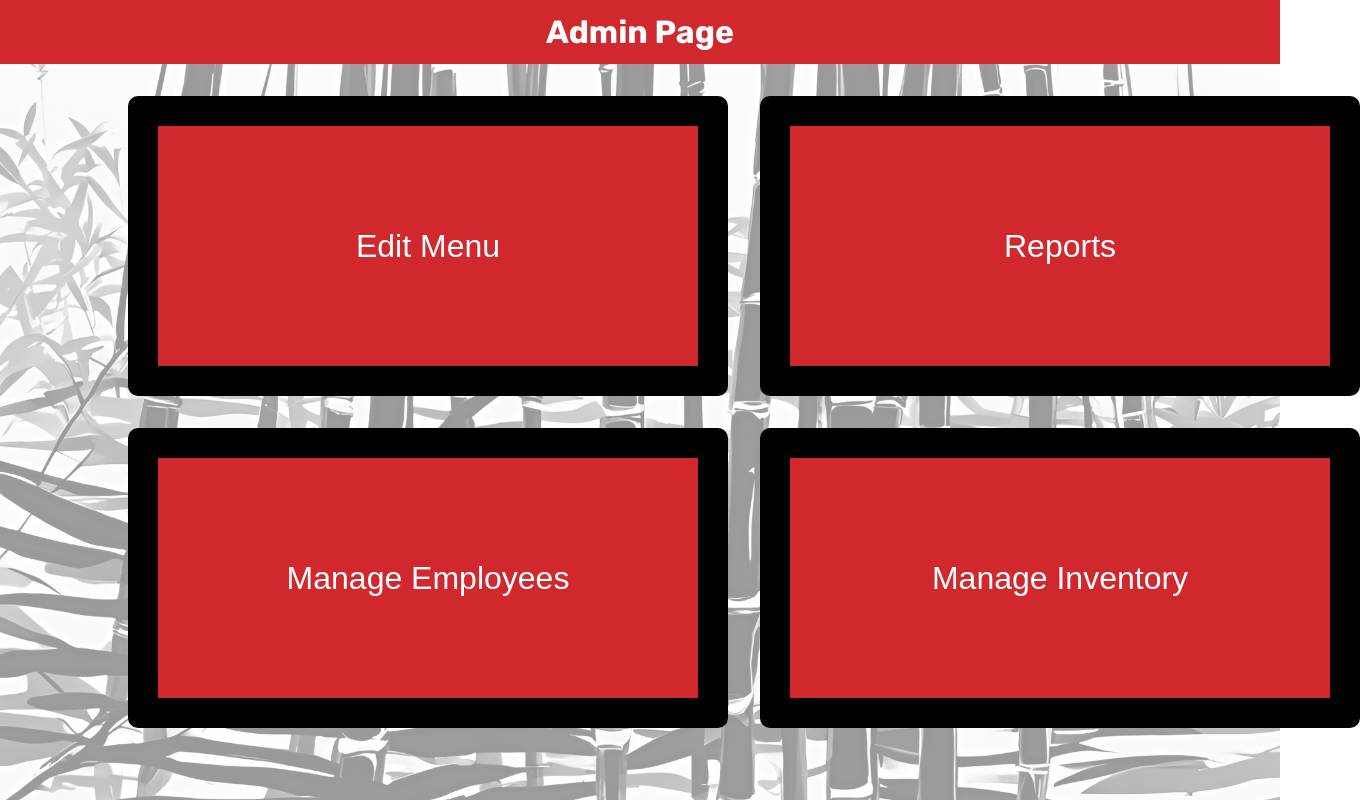
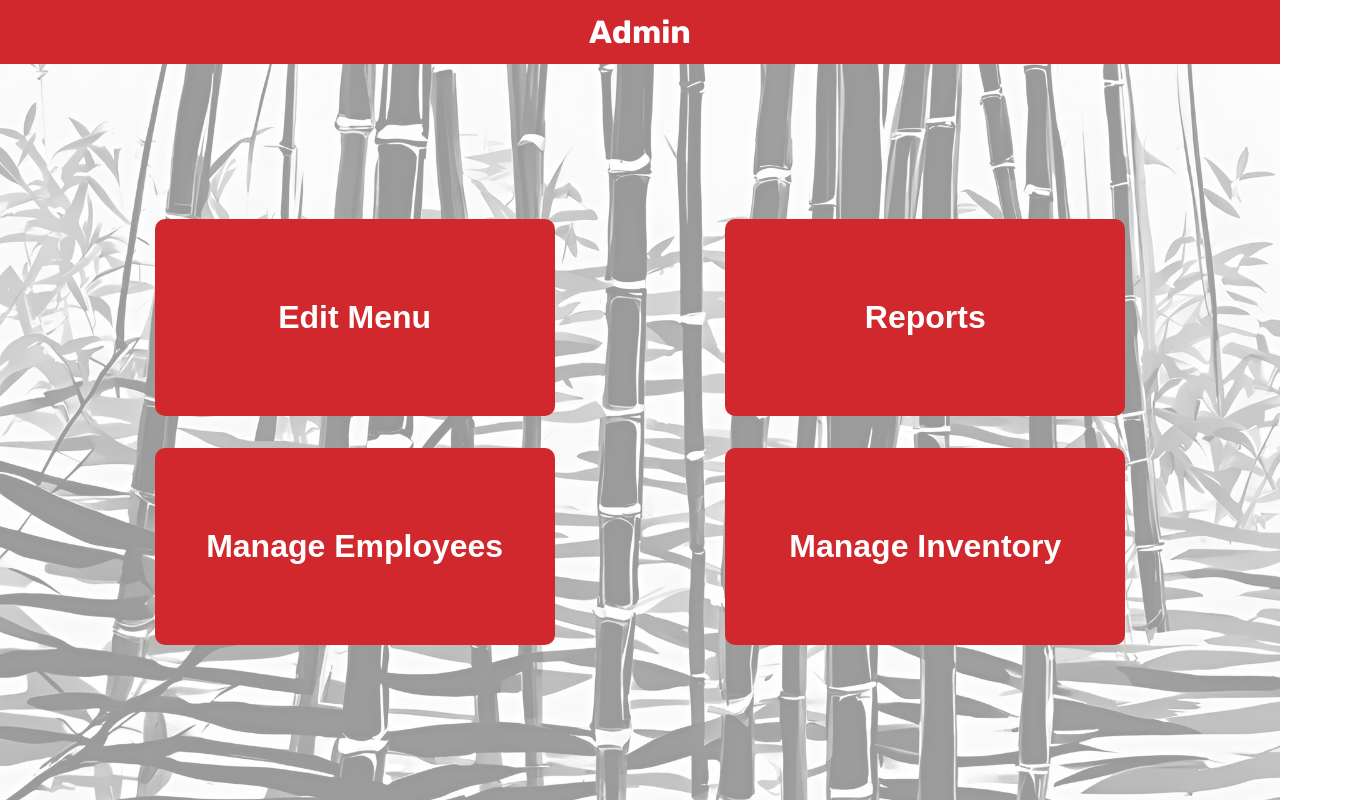
Before and after one commit to CSCE331-Fall2024/project-3-team-4s, a React (Vite) app in the folder client/: page /manager in a window 1280 px wide. Shown: the whole page, 1360 px wide, since content can reach past the window. Built offline with nearby package versions, Linux system fonts and the light colour scheme.

Commit message:
clean up manager home ui

```diff
--- a/client/src/components/Button.css
+++ b/client/src/components/Button.css
@@ -20,9 +20,9 @@
   font-size: 1rem;
 }
 
-.big-button {
-  width: 600px;
-  height: 300px;
+.big-custom-button {
+  width: 25rem;
+  padding: 5rem 0;
   font-size: 2rem;
-  border: 30px solid black;
+  font-weight: bold;
 }
--- a/client/src/pages/GreetingPage.jsx
+++ b/client/src/pages/GreetingPage.jsx
@@ -31,7 +31,7 @@ const GreetingPage = () => {
         <Button
           text="Place Order"
           onClick={handlePlaceOrderClick}
-          className="big-button"
+          className="big-custom-button"
         />
       </div>
       <div className="right-box">
--- a/client/src/pages/ManagerHome.css
+++ b/client/src/pages/ManagerHome.css
@@ -1,4 +1,4 @@
-.ManagerHome-container {
+.manager-home-container {
   display: flex;
   flex-direction: column;
   align-items: center;
@@ -6,17 +6,28 @@
       rgba(255, 255, 255, 0.6),
       rgba(255, 255, 255, 0.6)
     ),
-      url('/bamboo.jpg');
+    url("/bamboo.jpg");
   background-size: cover;
   background-position: center;
   background-attachment: fixed;
-    height: 100vh;
+  min-height: 100vh;
 }
 
-  .bigButton-container {
-    display: grid;
-    grid-template-columns: repeat(2, 1fr);
-    grid-gap: 2rem;
-    width: 80%;
-    margin-top: 2rem;
+.manager-button-container {
+  display: flex;
+  justify-content: space-evenly;
+  align-items: center;
+  flex-wrap: wrap;
+  width: 100%;
+  height: 100%;
+  flex-grow: 1;
 }
+
+.manager-button-col {
+  display: flex;
+  flex-direction: column;
+  justify-content: space-evenly;
+  gap: 2rem;
+  height: 100%;
+  margin: 1rem;
+}
--- a/client/src/pages/ManagerHome.jsx
+++ b/client/src/pages/ManagerHome.jsx
@@ -23,29 +23,33 @@ const ManagerHome = () => {
   };
 
   return (
-    <div className="ManagerHome-container">
-      <PageHeader pageTitle="Admin Page" />
-      <div className="bigButton-container">
+    <div className="manager-home-container">
+      <PageHeader pageTitle="Admin" />
+      <div className="manager-button-container">
+        <div className="manager-button-col">
           <Button
             text="Edit Menu"
             onClick={handleMenuClick}
-          className="big-button"
-        />
-        <Button
-          text="Reports"
-          onClick={handleReportsClick}
-          className="big-button"
+            className="big-custom-button"
           />
           <Button
             text="Manage Employees"
             onClick={handleEmployeesClick}
-          className="big-button"
+            className="big-custom-button"
+          />
+        </div>
+        <div className="manager-button-col">
+          <Button
+            text="Reports"
+            onClick={handleReportsClick}
+            className="big-custom-button"
           />
           <Button
             text="Manage Inventory"
             onClick={handleInventoryClick}
-          className="big-button"
+            className="big-custom-button"
           />
+        </div>
       </div>
     </div>
   );
```
Lines whose indentation alone changed are shown as unchanged.
